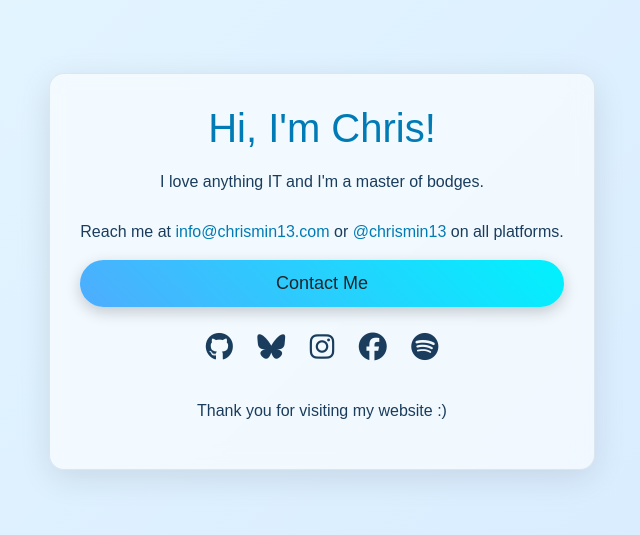
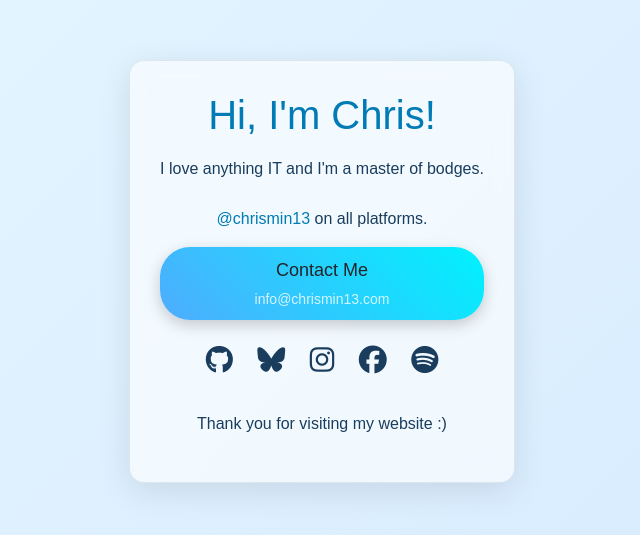
Before and after one commit to chrismin13/chrimin13.com, a plain HTML site: page index.html in a window 1280 px wide. Shown: the part 129-664 px from the top of the page, without its empty margins (318-958 px from the left). Drawn offline with nearby package versions, Linux system fonts and the light colour scheme.

Commit message:
less text

```diff
--- a/index.html
+++ b/index.html
@@ -125,6 +125,15 @@
             border: none;
             border-radius: 30px;
             box-shadow: 0 5px 15px rgba(0, 0, 0, 0.2);
+            display: flex;
+            flex-direction: column;
+            align-items: center;
+        }
+
+        .contact-btn .sub-text {
+            font-size: 14px;
+            color: rgba(255, 255, 255, 0.8);
+            margin-top: 5px;
         }
 
         p {
@@ -142,9 +151,12 @@
     <div class="card">
         <h1>Hi, I'm Chris!</h1>
         <p>I love anything IT and I'm a master of bodges.</p>
-        <p>Reach me at <a href="mailto:info@chrismin13.com">info@chrismin13.com</a> or <a href="https://twitter.com/chrismin13" target="_blank">@chrismin13</a> on all platforms.</p>
+        <p><a href="https://bsky.app/profile/chrismin13.com" target="_blank">@chrismin13</a> on all platforms.</p>
 
-        <a href="mailto:info@chrismin13.com" class="btn contact-btn">Contact Me</a>
+        <a href="mailto:info@chrismin13.com" class="btn contact-btn">
+            Contact Me
+            <span class="sub-text">info@chrismin13.com</span>
+        </a>
 
         <div class="social-icons">
             <a href="https://github.com/chrismin13" target="_blank"><i class="fab fa-github"></i></a>
```
